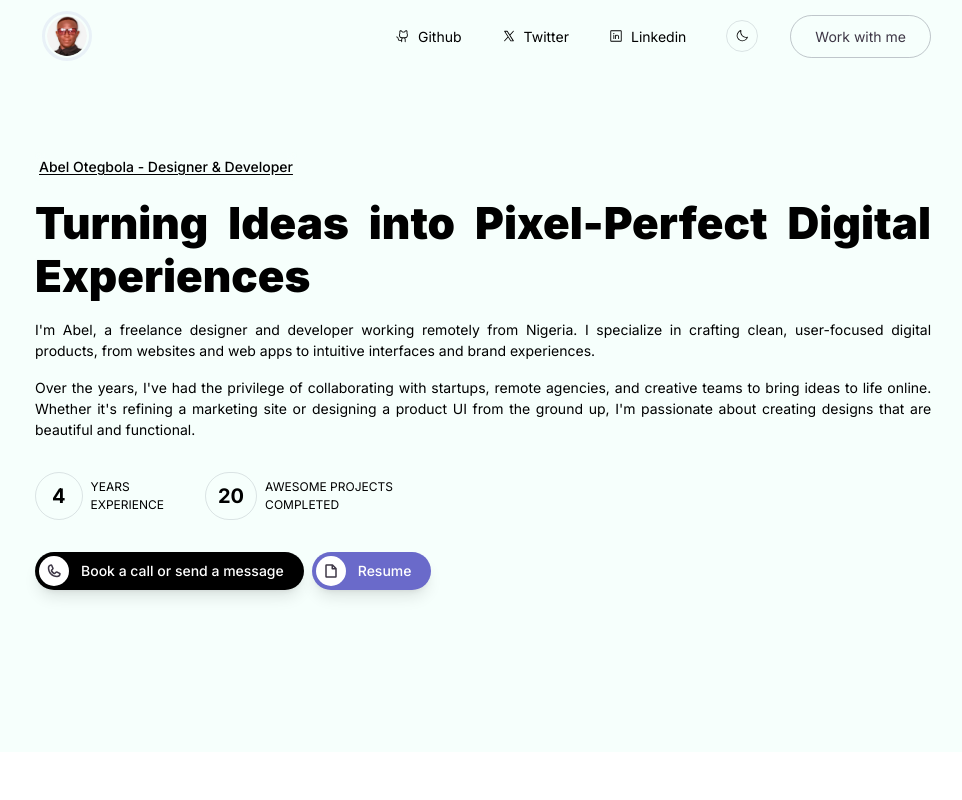
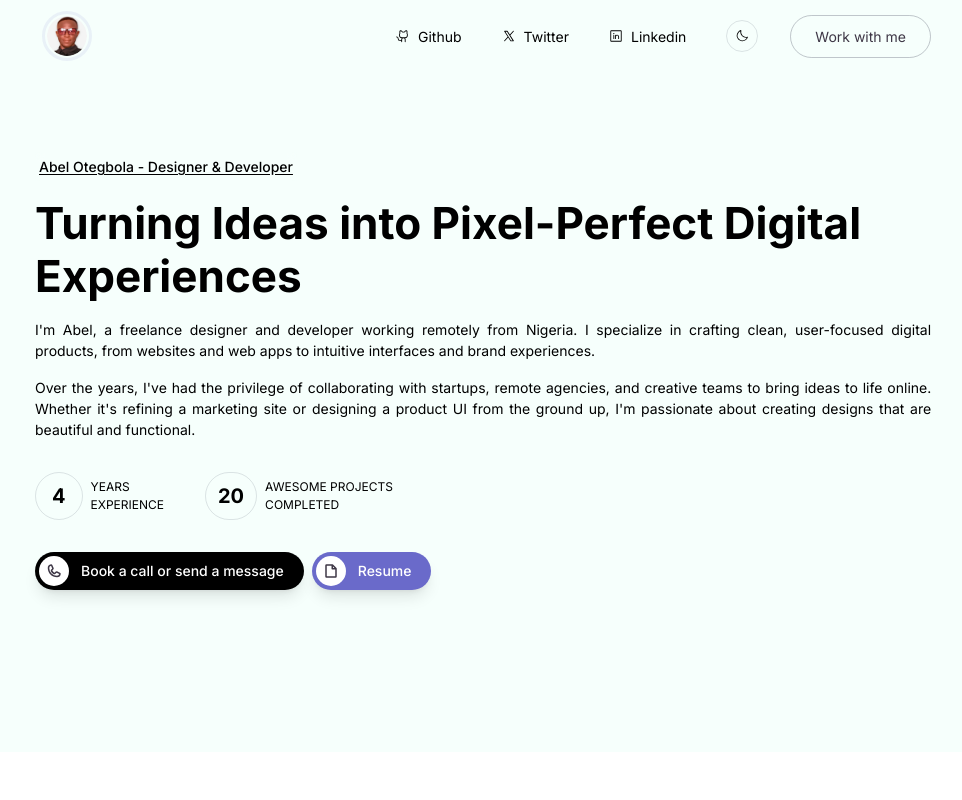
Before and after one commit to abel-otegbola/Portfolio, a Next.js app: page / in a window 1280 px wide. Shown: the top 800 px of the page, without its empty margins (157-1119 px from the left). Built offline with nearby package versions, Linux system fonts and the light colour scheme.

Commit message:
style: hero headline font weight from black to bold

```diff
--- a/src/app/page.tsx
+++ b/src/app/page.tsx
@@ -27,7 +27,7 @@ export default function Home() {
               </Animate>
             </div>
 
-            <AnimateText animateOnce={true} className="md:text-[44px] text-[32px] leading-[120%] font-black md:text-justify">
+            <AnimateText animateOnce={true} className="md:text-[44px] text-[32px] leading-[120%] font-bold">
               Turning Ideas into Pixel-Perfect Digital Experiences
             </AnimateText>
 
```
